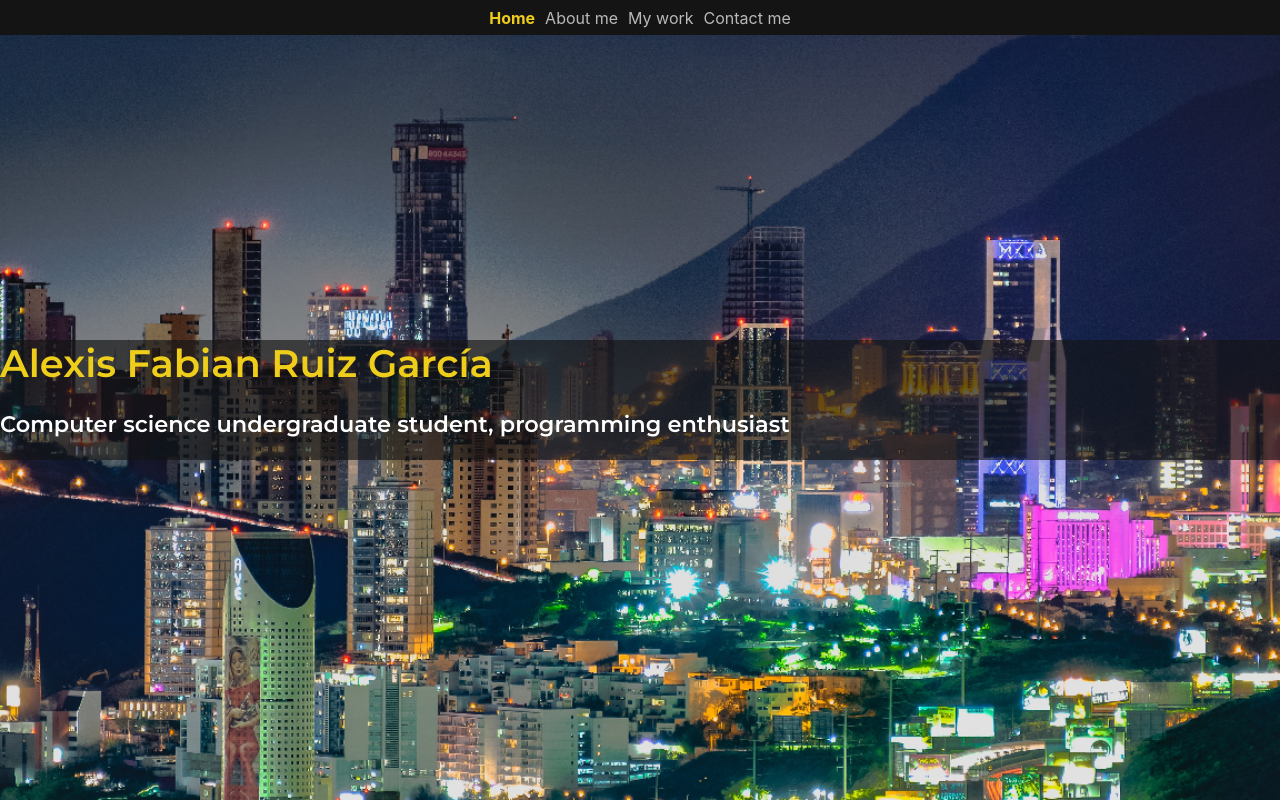
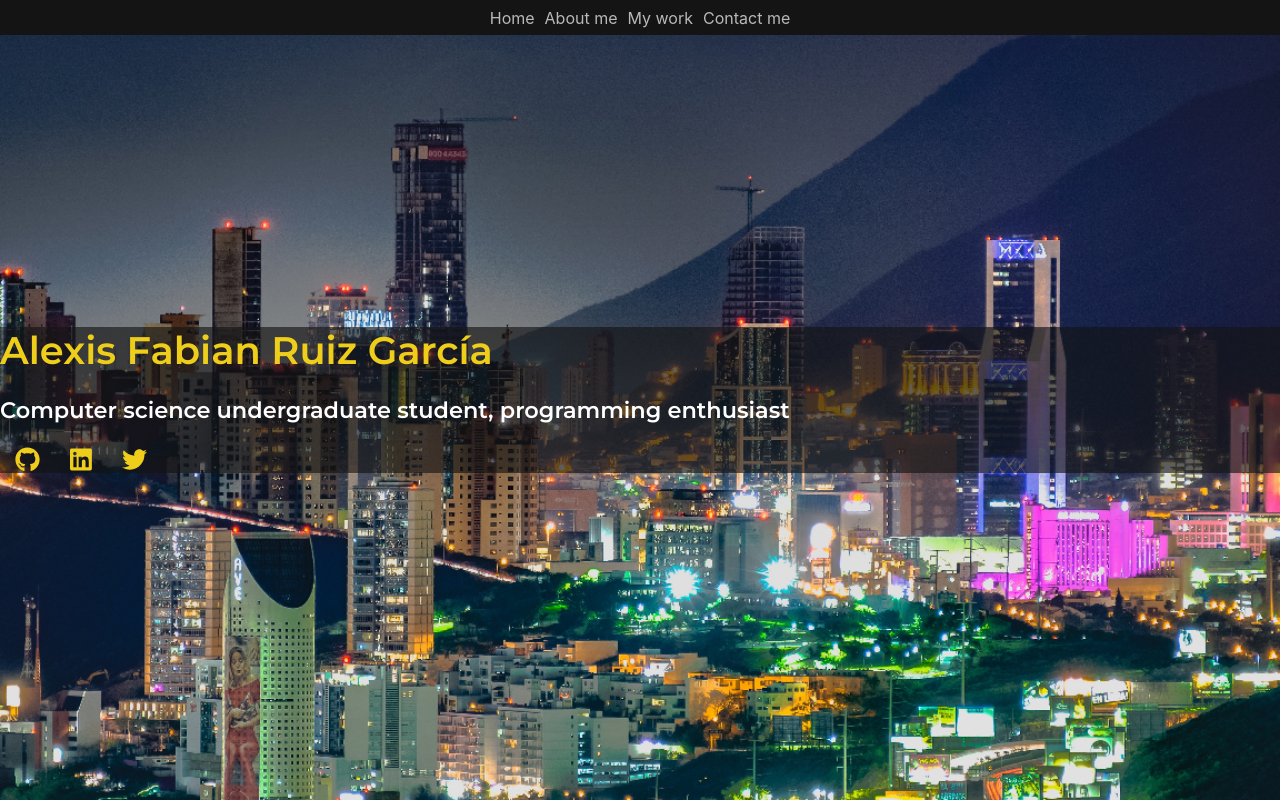
Before and after one commit to alfaruga/portafolio_full_reactJS-, a React (Create React App) app: page /Home in a window 1280 px wide. Built offline with nearby package versions, Linux system fonts and the light colour scheme; no server answers.

Commit message:
Edited the routes

```diff
--- a/package.json
+++ b/package.json
@@ -2,7 +2,7 @@
   "name": "portfolio",
   "version": "0.1.0",
   "private": true,
-  "homepage": "https://alfaruga.github.io/portafolio_full_reactJS-/",
+  "homepage": "https://alfaruga.github.io/portafolio_full_reactJS-",
   "dependencies": {
     "@fortawesome/fontawesome-svg-core": "^1.2.30",
     "@fortawesome/free-brands-svg-icons": "^5.14.0",
--- a/src/containers/About/About.js
+++ b/src/containers/About/About.js
@@ -2,9 +2,13 @@ import React from 'react';
 import Header from '../Layout/Header/Header';
 import Aux from '../../hoc/Aux';
 import { PorfilePic } from '../../assets/images/index';
+import { FontAwesomeIcon } from '@fortawesome/react-fontawesome';
+
 import classes from './About.module.css'
 
-const about = (props) => (
+const about = (props) => {
+    const FontAwesomeCodes = []
+    return (
         <Aux>
             <div className={classes.About}>
                 <img className={classes.Image} src={PorfilePic} alt={"Profile"}></img>
@@ -14,9 +18,15 @@ const about = (props) => (
             que es el lugar indicado para seguir aprendiendo. En mis tiempos libres desarrollo pequeñas aplicaciones
             con el objetivo de mejorar mis habilidades de programación. ' />
                 </div>
+                <div>
+                    {FontAwesomeCodes.map(icon => {
+                        return (
+                            <FontAwesomeIcon className={classes.Icon} icon={icon} />)
+                    })}
+                </div>
             </div>
 
-    </Aux>
-)
+        </Aux>)
+}
 
 export default about;
--- a/src/containers/Contact/Contact.js
+++ b/src/containers/Contact/Contact.js
@@ -1,4 +1,5 @@
 import React from 'react';
+import { FontAwesomeIcon } from '@fortawesome/react-fontawesome';
 import Header from '../Layout/Header/Header';
 import Aux from '../../hoc/Aux'
 const contact = (props) => (
--- a/src/containers/Home/SocialMediaLinks/SocialMediaLinks.js
+++ b/src/containers/Home/SocialMediaLinks/SocialMediaLinks.js
@@ -1,16 +1,26 @@
 import React, { Component } from 'react';
-import axios from '../../../axios';
+//import axios from '../../../axios';
 import SocialMediaLink from '../SocialMediaLinks/SocialMediaLink/SocialMediaLink';
 import { FontAwesomeIcon } from '@fortawesome/react-fontawesome';
 import classes from './SocialMediaLinks.module.css';
 
 class SocialMediaLinks extends Component {
     state = {
-        socialMediaLinks: null,
-        fontAwesomeCodes: null,
+        socialMediaLinks: {
+            "Github": "https://github.com/alfaruga",
+            "Linkedin": "https://mx.linkedin.com/",
+            "Twitter": "https://twitter.com/alexis1525473"
+        },
+        fontAwesomeCodes: {
+            "Github": "fab,github",
+            "Linkedin": "fab,linkedin",
+            "Twitter": "fab,twitter"
+        },
         error: false,
     }
-
+    /*
+        Esto es overkill, pero lo dejo como referencia para referencia futura,
+        es una solicitud al servidor
         componentDidMount() {
             axios.get('Social-media-links.json')
                 .then(response => {
@@ -31,12 +41,12 @@ class SocialMediaLinks extends Component {
                     this.setState({ error: true })
                 })
         }
+        */
     render() {
         let socialLinks = null;
         if (this.state.socialMediaLinks && this.state.fontAwesomeCodes) {
             socialLinks =
                 Object.keys(this.state.socialMediaLinks).map((element, index) => {
-                    console.log(this.state.fontAwesomeCodes[element]);
                     return (<SocialMediaLink
                         key={'sm' + index}
                         link={this.state.socialMediaLinks[element]}>
--- a/src/containers/Layout/SideDrawer/NavElements/NavElem/NavElem.js
+++ b/src/containers/Layout/SideDrawer/NavElements/NavElem/NavElem.js
@@ -2,10 +2,16 @@ import React from 'react';
 import { NavLink } from 'react-router-dom';
 import classes from './NavElem.module.css';
 
-const navElem = (props) => (
-    <li><NavLink className={classes.Navlink} activeClassName={classes.selected} to={
-        props.link
-    }>{props.link.split('_').join(' ')}</NavLink></li>
-)
+const navElem = (props) => {
+
+    return (
+        <li><NavLink className={classes.Navlink}
+            activeClassName={classes.selected}
+            to={{
+                pathname: props.link
+            }
+            }>{props.link.split('_').join(' ')}</NavLink></li>
+    )
+}
 
 export default navElem;
--- a/src/containers/Layout/SideDrawer/NavElements/NavElements.js
+++ b/src/containers/Layout/SideDrawer/NavElements/NavElements.js
@@ -6,6 +6,7 @@ class NavElements extends Component {
     state = {
         pages: ['Home', 'About_me', 'My_work', 'Contact_me']
     }
+
 
     render() {
         let navLinks = this.state.pages.map((page, index) => {
--- a/src/containers/main/main.js
+++ b/src/containers/main/main.js
@@ -4,7 +4,7 @@ import Home from '../Home/Home';
 import About from '../About/About';
 import Contact from '../Contact/Contact';
 import NavElements from '../Layout/SideDrawer/NavElements/NavElements';
-import { Route, Switch, Redirect } from 'react-router-dom';
+import { Route, Switch, Redirect, withRouter } from 'react-router-dom';
 import classes from './main.module.css';
 import Aux from '../../hoc/Aux';
 
@@ -18,10 +18,10 @@ class Main extends Component {
                 <NavElements />
                 <div className={classes.Main}>
                     <Switch>
-                        <Route path='/Home' exact component={Home} />
-                        <Route path='/My_Work' exact component={Work} />
-                        <Route path='/About_me' exact component={About} />
-                        <Route path='/Contact_me' exact component={Contact} />
+                        <Route path='/Home' component={Home} />
+                        <Route path='/My_Work' component={Work} />
+                        <Route path='/About_me' component={About} />
+                        <Route path='/Contact_me' component={Contact} />
                         <Redirect from='/' exact to='/Home' />
                         <Route render={() => <h1>Not found</h1>} />
                     </Switch>
@@ -32,4 +32,4 @@ class Main extends Component {
     }
 }
 
-export default Main;
+export default withRouter(Main);
```
Also changed, not shown: src/containers/Home/Home.js (line endings or trailing spaces), src/logo.svg (deleted). Lines whose indentation alone changed are shown as unchanged.
